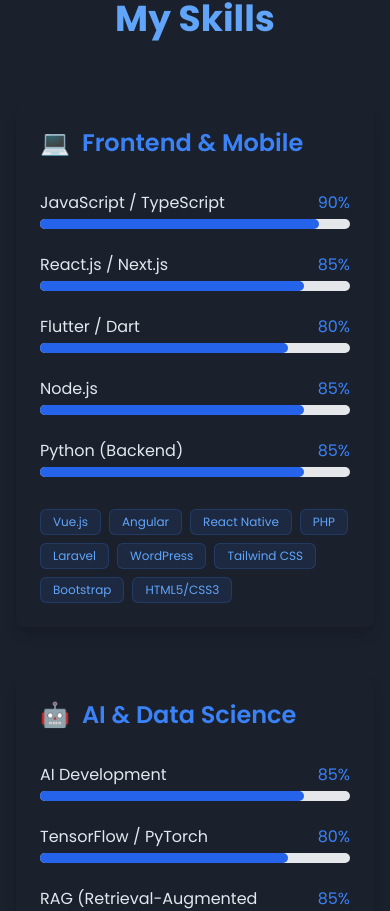
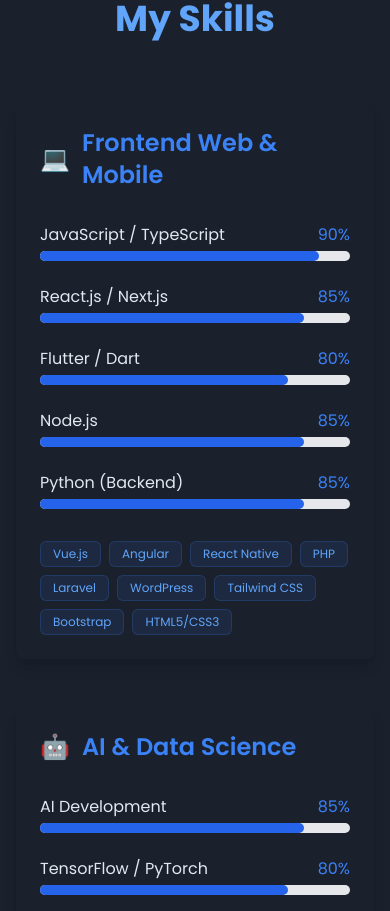
Before and after one commit to Damasoumana1/mon-portfolio, a React (Vite) app: page / in a window 390 px wide. Shown: the part 3133-4044 px from the top of the page. Built offline with nearby package versions, Linux system fonts and the light colour scheme.

Commit message:
Update: Changement du titre 'Frontend & Mobile' en 'Frontend Web & Mobile' dans les compétences

```diff
--- a/src/translations/translations.js
+++ b/src/translations/translations.js
@@ -74,7 +74,7 @@ export const translations = {
         // Skills Section
         skills: {
             title: "Mes Compétences",
-            webMobile: "Frontend & Mobile",
+            webMobile: "Frontend Web & Mobile",
             aiDataScience: "IA & Data Science",
             apiDatabase: "Backend & Bases de Données",
             tools: "Outils & Design",
@@ -312,7 +312,7 @@ export const translations = {
         // Skills Section
         skills: {
             title: "My Skills",
-            webMobile: "Frontend & Mobile",
+            webMobile: "Frontend Web & Mobile",
             aiDataScience: "AI & Data Science",
             apiDatabase: "Backend & Databases",
             tools: "Tools & Design",
```
